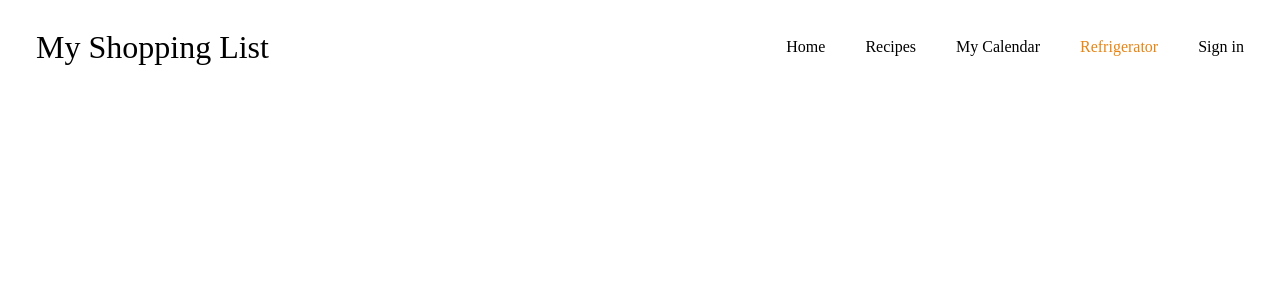
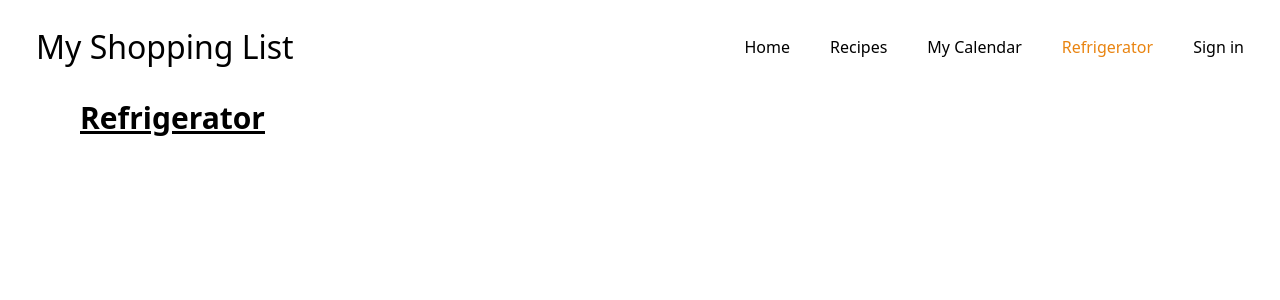
Before and after one commit to maplbop135/myShoppingList, a React (Create React App) app in the folder client/: page /refrigerator in a window 1280 px wide. Shown: the top 300 px of the page. Built offline with nearby package versions, Linux system fonts and the light colour scheme; no server answers.

Commit message:
Adjust TailwindCSS

```diff
--- a/client/package.json
+++ b/client/package.json
@@ -60,14 +60,17 @@
     "@babel/plugin-proposal-private-property-in-object": "^7.21.11",
     "@types/node": "^20.4.8",
     "assert": "^2.0.0",
+    "autoprefixer": "^10.4.15",
     "buffer": "^6.0.3",
     "crypto-browserify": "^3.12.0",
     "https-browserify": "^1.0.0",
     "os-browserify": "^0.3.0",
+    "postcss": "^8.4.28",
     "process": "^0.11.10",
     "react-app-rewired": "^2.2.1",
     "stream-browserify": "^3.0.0",
     "stream-http": "^3.2.0",
+    "tailwindcss": "^3.3.3",
     "url": "^0.11.0"
   }
 }
--- /dev/null
+++ b/client/postcss.config.js
@@ -0,0 +1,6 @@
+module.exports = {
+  plugins: {
+    tailwindcss: {},
+    autoprefixer: {},
+  },
+}
--- a/client/src/components/Home.tsx
+++ b/client/src/components/Home.tsx
@@ -1,7 +1,7 @@
 export default function Home() {
     return (
         <>
-            <div className="container flex">
+            <div className="containerc flex">
                 <a href="/recipes" className="recommend-box">
                     <div className="recommend-text">
                         오늘의 추천 메뉴는?
--- a/client/src/components/Refrigerator.tsx
+++ b/client/src/components/Refrigerator.tsx
@@ -1,6 +1,6 @@
 export default function Refrigerator(){
     return (<>
-        <div className="container">
+        <div className="containerc flex text-3xl font-bold underline p-20">
             Refrigerator
         </div>
     </>);
--- a/client/src/styles.css
+++ b/client/src/styles.css
@@ -1,3 +1,7 @@
+@tailwind base;
+@tailwind components;
+@tailwind utilities;
+
 * {
   box-sizing: border-box;
 }
@@ -203,7 +207,7 @@ body {
   top: 40%;
 }
 
-.container {
+.containerc {
   min-height: 100vh;
 }
 
--- /dev/null
+++ b/client/tailwind.config.js
@@ -0,0 +1,10 @@
+/** @type {import('tailwindcss').Config} */
+module.exports = {
+  content: [
+    "./src/**/*.{js,jsx,ts,tsx}",
+  ],
+  theme: {
+    extend: {},
+  },
+  plugins: [],
+}
```
Also changed, not shown: 1 other file (tests, documents, lock files or other folders).
